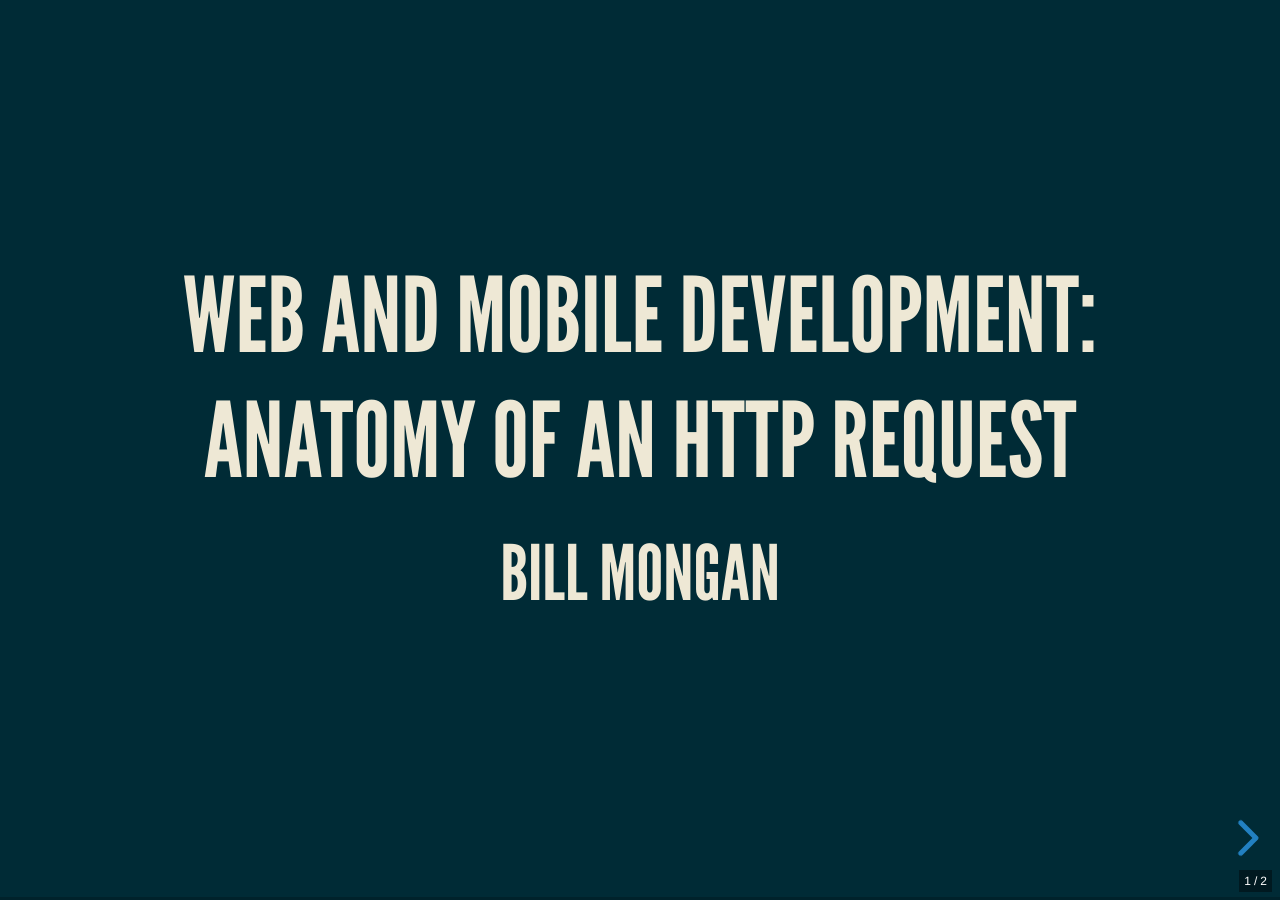
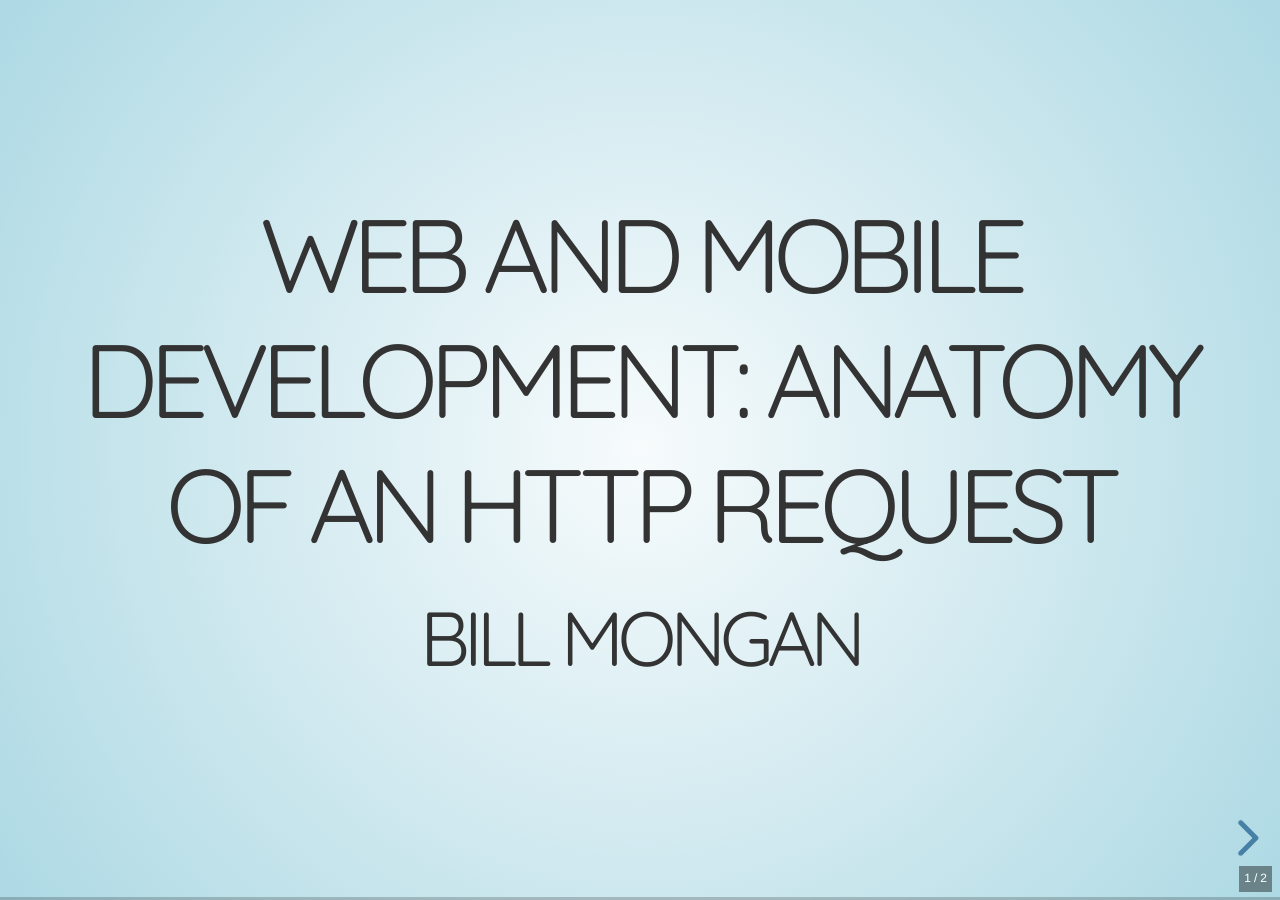
Before and after one commit to BillJr99/Ursinus-WebMobile-HTTP, a Jekyll site: the page built from index.html, in a window 1280 px wide. Built offline with Jekyll 4.4.1, drawn with Linux system fonts in a browser that asks for light colours.

Commit message:
Setting default template

```diff
--- a/_config.yml
+++ b/_config.yml
@@ -7,7 +7,7 @@ favicon: assets/favicon.ico                             # Icon displayed in the
 reveal:
   title: "HTTP Requests"
   transition: "fade" # none/fade/slide/convex/concave/zoom
-  theme: "moon" # beige/blood/league/moon/night/serif/simple/sky/solarized/white
+  theme: "sky" # beige/blood/league/moon/night/serif/simple/sky/solarized/white
   number: true
   numberType: "c/t" # "c" / "h.v" / "h/v" / "c/t"
 
```
